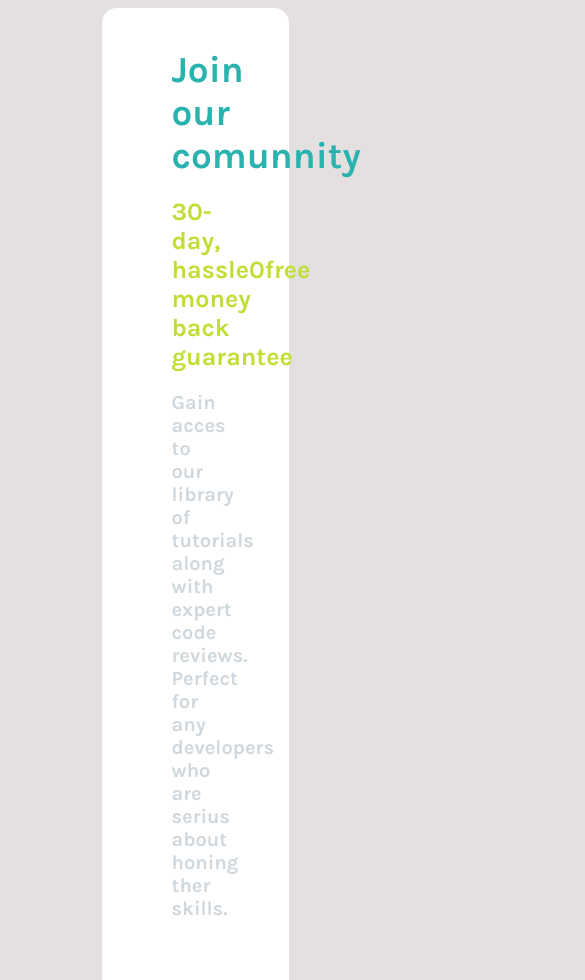
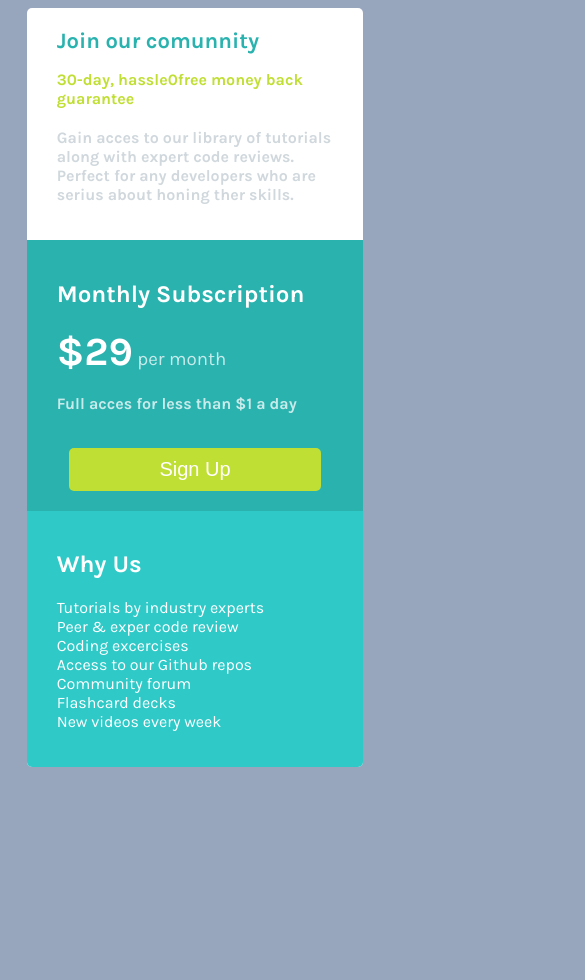
Before and after one commit to soadtech/Single-price-grid-component, a plain HTML site: page index.html in a window 390 px wide. Shown: the top 980 px of the page, 585 px wide, since content can reach past the window. After the commit the page ends 844 px from the top, so only its background shows below. Drawn offline with Linux system fonts and the light colour scheme.

Commit message:
se hizo responsive a moviles

```diff
--- a/css/style.css
+++ b/css/style.css
@@ -4,16 +4,21 @@ body {
   justify-content: center;
   align-items: center;
   font-family: "Karla", sans-serif;
-  background-color: #e4e0e0;
-  color: color: #ffffffbd;;
+  background-color: hsl(218, 22%, 67%);
 }
 .container {
   max-width: 1440px;
   width: 50%;
 }
+@media (max-width: 600px) {
+  .container {
+    max-width: 375px;
+    width: 90%;
+  }
+}
 main {
   background-color: white;
-  border-radius: 15px;
+  border-radius: 5px;
 }
 
 .info__sup {
@@ -38,23 +43,41 @@ main {
   font-size: 20px;
   font-weight: 700;
 }
+@media (max-width: 600px) {
+  .info__sup {
+    padding: 20px 30px;
+  }
+  .info__sup h2 {
+    font-size: 25px;
+  }
+}
 
 .supcription {
   display: grid;
   grid-template-columns: repeat(2, 1fr);
-
+}
+@media (max-width: 600px) {
+  .supcription {
+    grid-template-columns: repeat(1, 1fr);
+  }
+  .info__sup h2 {
+    font-size: 22px;
+  }
+  .info__sup p,
+  .info__sup p span {
+    font-size: 16px;
+  }
 }
 
 .supcription__pay {
   background-color: hsl(179, 62%, 43%);
   color: white;
   padding: 40px 70px;
-  border-radius: 0 0 0 15px;
+  border-radius: 0 0 0 5px;
 }
 .supcription__pay h3 {
   color: #ffffffbd;
   font-weight: 400;
-
 }
 .supcription__pay--price {
   font-size: 40px;
@@ -66,11 +89,11 @@ main {
   font-weight: 700;
   color: #ffffffbd;
 }
-.supcription__pay--btn{
+.supcription__pay--btn {
   padding: 18px 129px;
   display: block;
   margin: 0 auto;
-    border-radius: 8px;
+  border-radius: 5px;
   border: none;
   background-color: hsl(71, 73%, 54%);
   color: white;
@@ -78,7 +101,19 @@ main {
   margin-top: 35px;
   font-weight: normal;
 }
-.supcription__pay--btn:hover{
+@media (max-width: 600px) {
+  .supcription__pay {
+    padding: 20px 30px;
+    border-radius: 0;
+  }
+  .supcription__pay p {
+    font-size: 16px;
+  }
+  .supcription__pay--btn {
+    padding: 10px 90px;
+  }
+}
+.supcription__pay--btn:hover {
   cursor: pointer;
 }
 .supcription__info {
@@ -86,9 +121,18 @@ main {
   color: white;
   padding: 40px 70px;
   font-weight: 400;
-  border-radius: 0 0 15px 0;
+  border-radius: 0 0 5px 0;
 }
 
-.supcription__info p{
+.supcription__info p {
   font-size: 20px;
 }
+@media (max-width: 600px) {
+  .supcription__info {
+    padding: 20px 30px;
+    border-radius: 0 0 5px 5px;
+  }
+  .supcription__info p {
+    font-size: 16px;
+  }
+}
```
Lines whose indentation alone changed are shown as unchanged.
